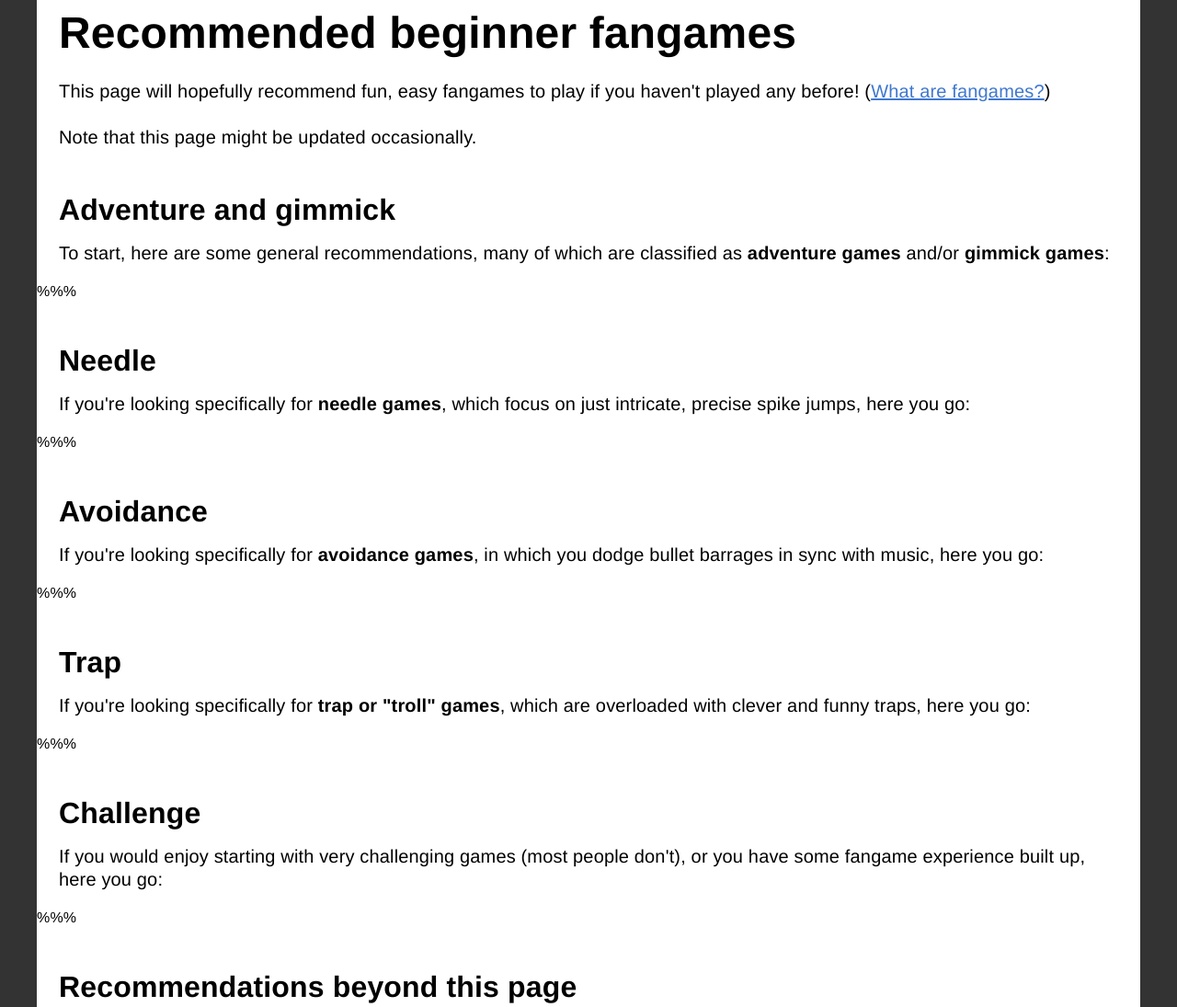
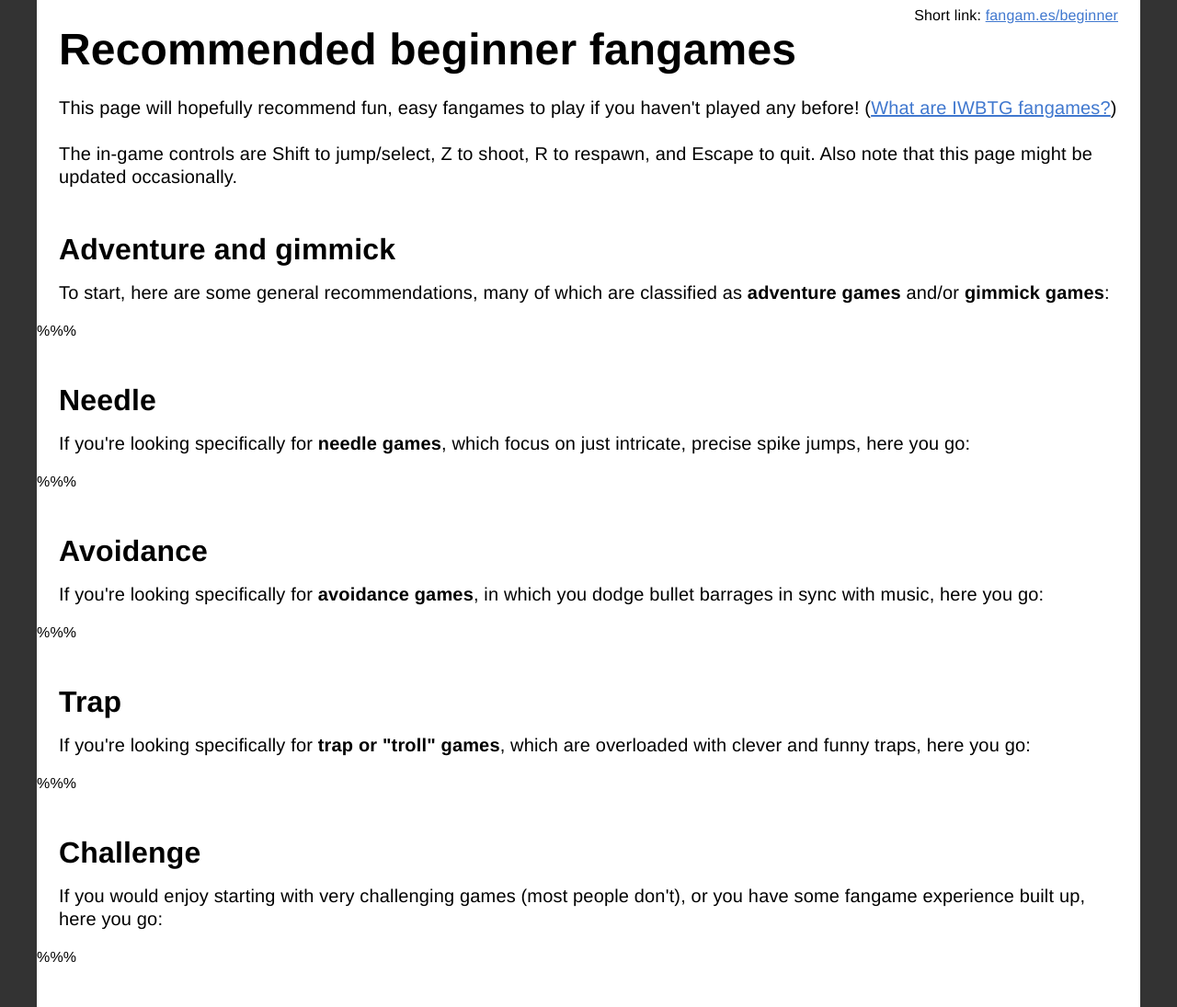
Before and after one commit to patrickgh3/beginner-fangames, a plain HTML site: page template/template.html in a window 1280 px wide. Shown: the top 1095 px of the page at 92% size. Drawn offline with Linux system fonts and the light colour scheme; files that its build step writes are made by us from their sources.

```diff
--- a/template/template.html
+++ b/template/template.html
@@ -3,53 +3,58 @@
   <head>
     <title>Beginner Fangames</title>
     <meta charset="UTF-8">
+    <meta name="description" content="A list of recommended easier IWBTG fangames for newcomers to play, separated by category.">
+    <meta name="viewport" content="width=device-width, initial-scale=1.0">
     <link rel="stylesheet" href="style.css?asdf=4">
     <link rel="icon" type="image/png" href="images/favicon.png">
   </head>
   <body>
     <div id="wrapper">
       <div id="header">
-        <h1>Recommended beginner fangames</h1>
+        <div class="top-shortcut">
+          Short link: <a href="http://fangam.es/beginner">fangam.es/beginner</a>
+        </div>
+        <h1 id="Title">Recommended beginner fangames</h1>
       </div>
       <div id="content">
-        <p>This page will hopefully recommend fun, easy fangames to play if you haven't played any before! (<a href="https://cwpat.me/fangames-intro" target="_blank">What are fangames?</a>)</p>
+        <p>This page will hopefully recommend fun, easy fangames to play if you haven't played any before! (<a href="https://cwpat.me/fangames-intro" target="_blank">What are IWBTG fangames?</a>)</p>
 
-        <p>Note that this page might be updated occasionally.</p>
+        <p>The in-game controls are Shift to jump/select, Z to shoot, R to respawn, and Escape to quit. Also note that this page might be updated occasionally.</p>
 
-        <h2>Adventure and gimmick</h2>
+        <h2 id="Adventure-Gimmick">Adventure and gimmick</h2>
         <p>To start, here are some general recommendations, many of which are classified as <b>adventure games</b> and/or <b>gimmick games</b>:</p>
 
         <div class="games-container">%%%
           <div class="clearboth"></div>
         </div>
 
-        <h2>Needle</h2>
+        <h2 id="Needle">Needle</h2>
         <p>If you're looking specifically for <b>needle games</b>, which focus on just intricate, precise spike jumps, here you go:</p>
 
         <div class="games-container">%%%
           <div class="clearboth"></div>
         </div>
 
-        <h2>Avoidance</h2>
+        <h2 id="Avoidance">Avoidance</h2>
         <p>If you're looking specifically for <b>avoidance games</b>, in which you dodge bullet barrages in sync with music, here you go:</p>
 
         <div class="games-container">%%%
           <div class="clearboth"></div>
         </div>
 
-        <h2>Trap</h2>
+        <h2 id="Trap">Trap</h2>
         <p>If you're looking specifically for <b>trap or "troll" games</b>, which are overloaded with clever and funny traps, here you go:</p>
         <div class="games-container">%%%
           <div class="clearboth"></div>
         </div>
 
-        <h2>Challenge</h2>
+        <h2 id="Challenge">Challenge</h2>
         <p>If you would enjoy starting with very challenging games (most people don't), or you have some fangame experience built up, here you go:</p>
         <div class="games-container">%%%
           <div class="clearboth"></div>
         </div>
 
-        <h2>Recommendations beyond this page</h2>
+        <h2 id="Further-Recommendations">Recommendations beyond this page</h2>
         <p>This page is only a starting point; there are so many fangames to discover! Here are a few ways to find more fangames:</p>
         <p>
           - Check out curated lists by <a href="http://www.tinyurl.com/geezerslist" target="_blank">Geezer</a>, <a href="http://tinyurl.com/lgeymuu" target="_blank">Sunbla & Zero</a>,  <a href="http://www.iwannacommunity.com/forum/index.php?topic=199.0" target="_blank">Paragus</a>, <a href="https://docs.google.com/spreadsheet/ccc?key=0Ai5kGaEf_4pidE5NNklnR2VPMUZEbklDeGNldnRGQmc&usp=sharing" target="_blank">Denferok</a>.
@@ -59,7 +64,7 @@
           - Ask friends in the community for recommendations based on what you like.
         </p>
 
-        <h2>In closing</h2>
+        <h2 id="Closing">In closing</h2>
         <p>I hope this page helps you pick good first fangames! If you want to read more about fangames and the community, check out the <a href="https://cwpat.me/fangames-intro" target="_blank">overview page</a>! And if you have any suggestions for this page please tell me! I'm Patrick no. 0303 on Discord and Clockworkpat on Twitter.</p>
 
       </div>
@@ -70,5 +75,15 @@
 
     </div><!-- id=wrapper -->
 
+    <!-- Google analytics -->
+    <script>
+      (function(i,s,o,g,r,a,m){i['GoogleAnalyticsObject']=r;i[r]=i[r]||function(){
+         (i[r].q=i[r].q||[]).push(arguments)},i[r].l=1*new Date();a=s.createElement(o),
+           m=s.getElementsByTagName(o)[0];a.async=1;a.src=g;m.parentNode.insertBefore(a,m)
+             })(window,document,'script','https://www.google-analytics.com/analytics.js','ga');
+      ga('create', 'UA-78502940-1', 'auto');
+        ga('send', 'pageview');
+    </script>
+
   </body>
 </html>
```
Also changed, not shown: index.html (+41 -26 lines), template/games.txt.
